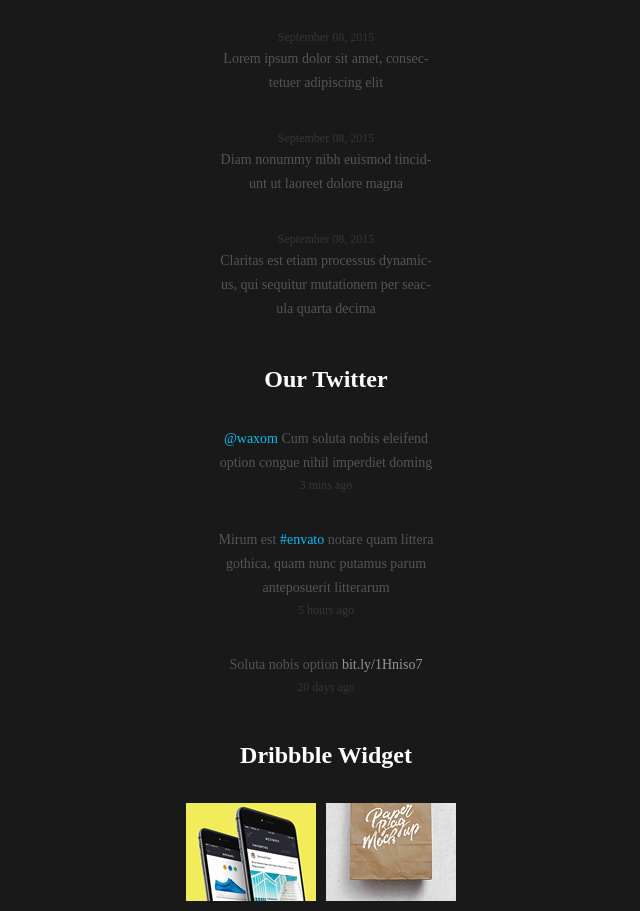
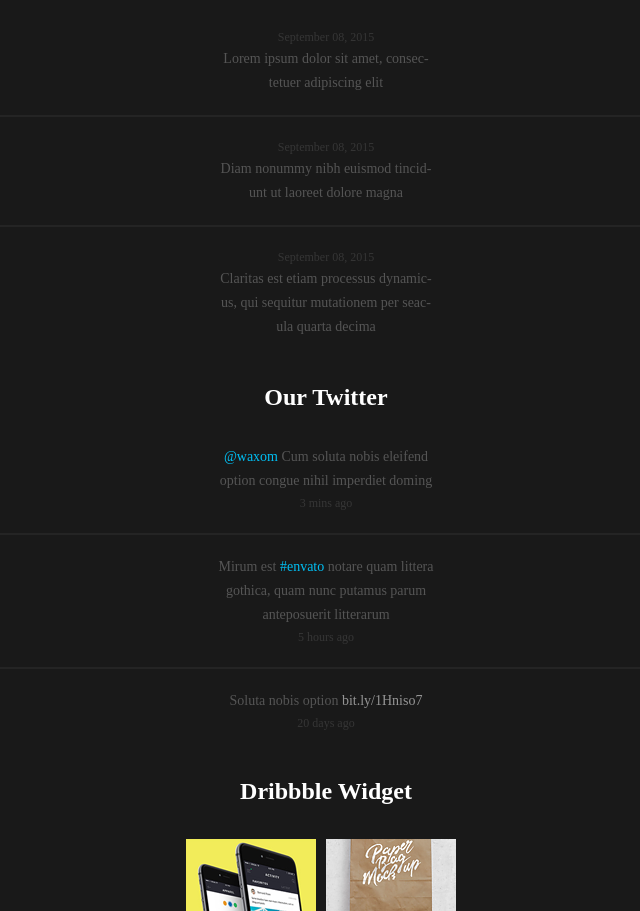
Before and after one commit to Vankas/Waxom, a plain HTML site: page index.html in a window 1280 px wide. Shown: the part 8378-9289 px from the top of the page, without its empty margins (314-954 px from the left). Drawn offline with nearby package versions, Linux system fonts and the light colour scheme; files whose address does not match are found by name; a web font is replaced by a local one.

Commit message:
Update style.css

```diff
--- a/style/style.css
+++ b/style/style.css
@@ -1182,7 +1182,7 @@ nav li {
     color: #fff;
 }
 
-asdasd .footer_box hr {
+.footer_box hr {
     box-sizing: border-box;
     width: 100%;
     size: 1px;
```
